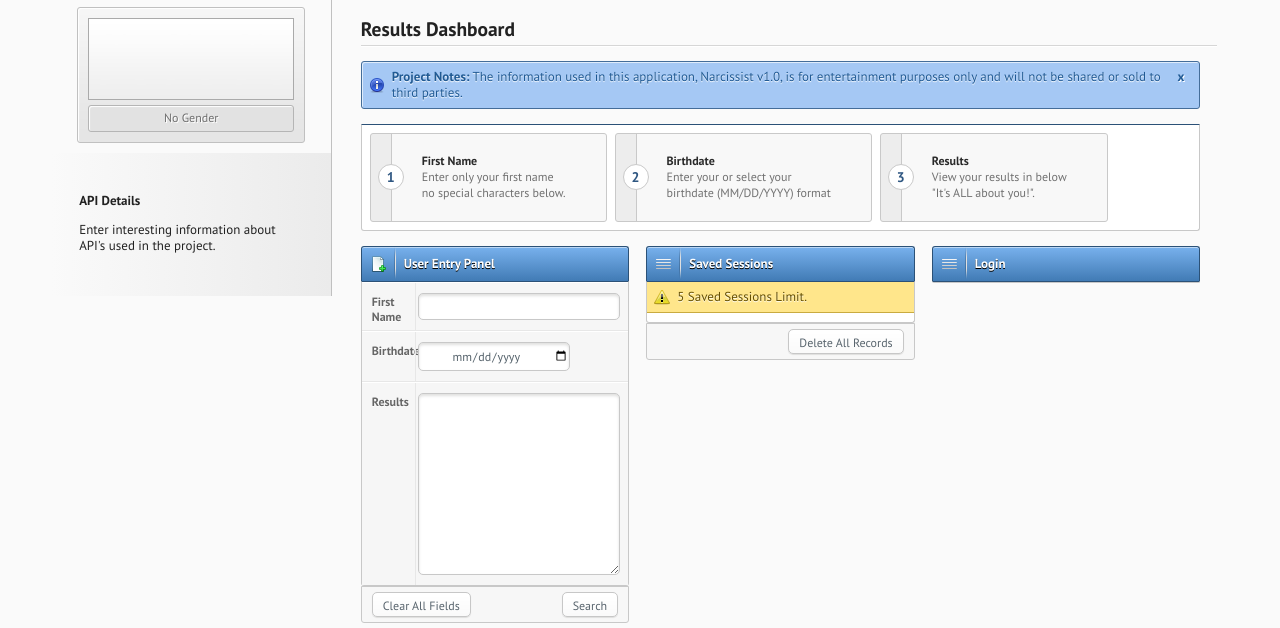
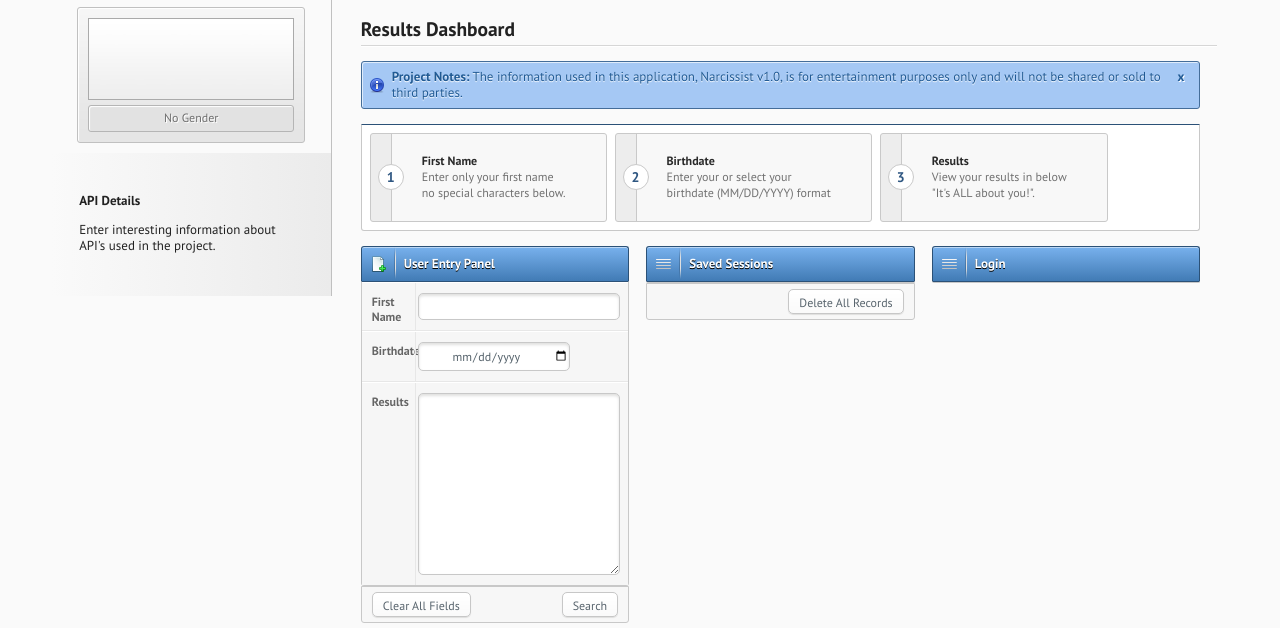
Before and after one commit to jonathantcallahan/project-1, a plain HTML site: page index.html in a window 1280 px wide. Shown: the part 172-800 px from the top of the page. Drawn offline with nearby package versions, Linux system fonts and the light colour scheme; a script that the page names is missing; files whose address does not match are found by name.

Commit message:
Moved button location back to proper place in UI.

```diff
--- a/index.html
+++ b/index.html
@@ -225,10 +225,7 @@
 							<img src="images/list.png" alt="" width="16" height="16">
 							<h3>Saved Sessions</h3>
 						</div>
-						<div class="content">
-							<div class="alert warning no-margin top">
-								<span class="icon"></span>5 Saved Sessions Limit.
-							</div>
+						<div class="content" id="button-container">
 						</div>
 						<!-- End of .content -->
 						<div class="actions">
@@ -278,7 +275,7 @@
 		<div class="container_12">
 			UNC Coding Bootcamp - Project 1, Team 5 - "Hello World"
 		</div>
-<div id="button-container"></div>
+<
 	</footer>
 	<!-- End of project footer-->
 
```
